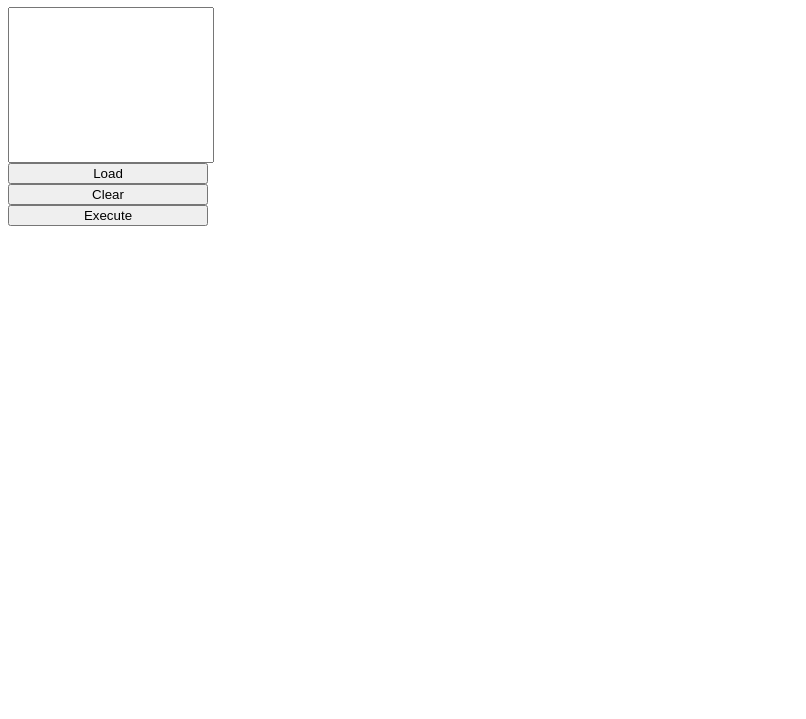
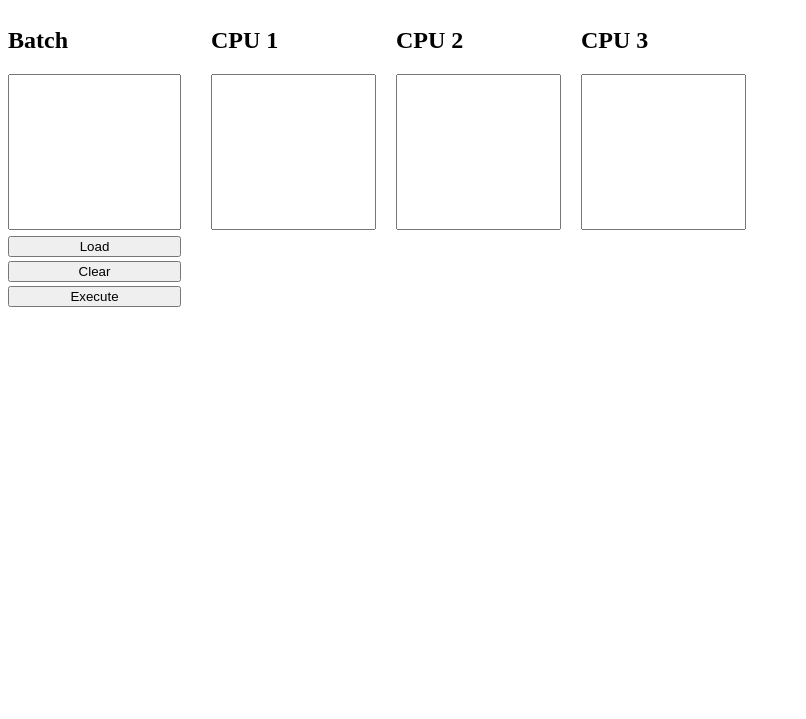
Before and after one commit to AlexanderKarlssonNTI/M7-Dispatcher, a plain HTML site: page index.html in a window 1280 px wide. Shown: the part 81-800 px from the top of the page, without its empty margins (0-806 px from the left). Drawn offline with Linux system fonts and the light colour scheme.

Commit message:
Added UI. Improved text interpreter in dispatcher

```diff
--- a/code.js
+++ b/code.js
@@ -72,11 +72,14 @@ LoadButton.addEventListener("click", function() {
         reader.onload = function() {
             Input.value = reader.result;
         }
+        FileInput.value = null;
     }
 });
 
 function dispatcher() {
     let currentBatch = textParser();
+    console.log(currentBatch);
+    Input.value = "";
 }
 
 function scheduler() {
@@ -100,7 +103,6 @@ function textParser() {
                 batch[process] = batch[process].split(" ");
             }
         }
-        // Removes empty elements in batch
         while (batch.includes("")) {
             for (process in batch) {
                 if (batch[process] === "") {
@@ -111,6 +113,9 @@ function textParser() {
         while (1+1 == 2) {
             let working = false;
             for (process in batch) {
+                while (batch[process].includes("")) {
+                    batch[process].splice(batch[process].indexOf(""),1);
+                }
                 if (batch[process].length == 1 || batch[process].length > 3) {
                     batch.splice(process,1);
                     working = true;
@@ -141,7 +146,6 @@ function textParser() {
                 break;
             }
         }
-        console.log(batch);
         return batch;
     }
 }
--- a/index.html
+++ b/index.html
@@ -7,13 +7,34 @@
     <title>Dispatcher</title>
     <link rel="stylesheet" href="style.css">
 </head>
-<body style="display: flex; flex-direction: column;">
-    <h1>Welcome to hell!</h1>
-    <textarea name="" id="input" cols="20" rows="10" style="width: 200px;"></textarea>
-    <input type="file" id="fileInput" style="display: none;">
-    <button id="loadBtn" style="width: 200px;">Load</button>
-    <button id="clearBtn" style="width: 200px;">Clear</button>
-    <button id="processBtn" style="width: 200px;">Execute</button>
+<body class="column">
+    <h1 style="text-align: center;">Welcome to hell!</h1>
+    <div class="row">
+        <div class="column">
+            <h2>Batch</h2>
+            <textarea name="" id="input" cols="19" rows="10"></textarea>
+            <input type="file" id="fileInput" style="display: none;">
+            <div class="column Buttons">
+                <button id="loadBtn">Load</button>
+                <button id="clearBtn">Clear</button>
+                <button id="processBtn">Execute</button>
+            </div>
+        </div>
+        <div class="row cpuDisplay">
+            <div class="column">
+                <h2>CPU 1</h2>
+                <textarea name="" id="cpu1" cols="18" rows="10"></textarea>
+            </div>
+            <div class="column">
+                <h2>CPU 2</h2>
+                <textarea name="" id="cpu2" cols="18" rows="10"></textarea>
+            </div>
+            <div class="column">
+                <h2>CPU 3</h2>
+                <textarea name="" id="cpu3" cols="18" rows="10"></textarea>
+            </div>
+        </div>
+    </div>
 
     <script src="code.js"></script>
 </body>
--- a/style.css
+++ b/style.css
@@ -1,3 +1,23 @@
 textarea {
     resize: none;
 }
+
+.column {
+    display: flex;
+    flex-direction: column;
+}
+
+.row {
+    display: flex;
+    flex-direction: row;
+}
+
+.cpuDisplay {
+    gap: 20px;
+    margin-left: 30px;
+}
+
+.Buttons {
+    margin-top: 6px;
+    gap: 4px;
+}
```
